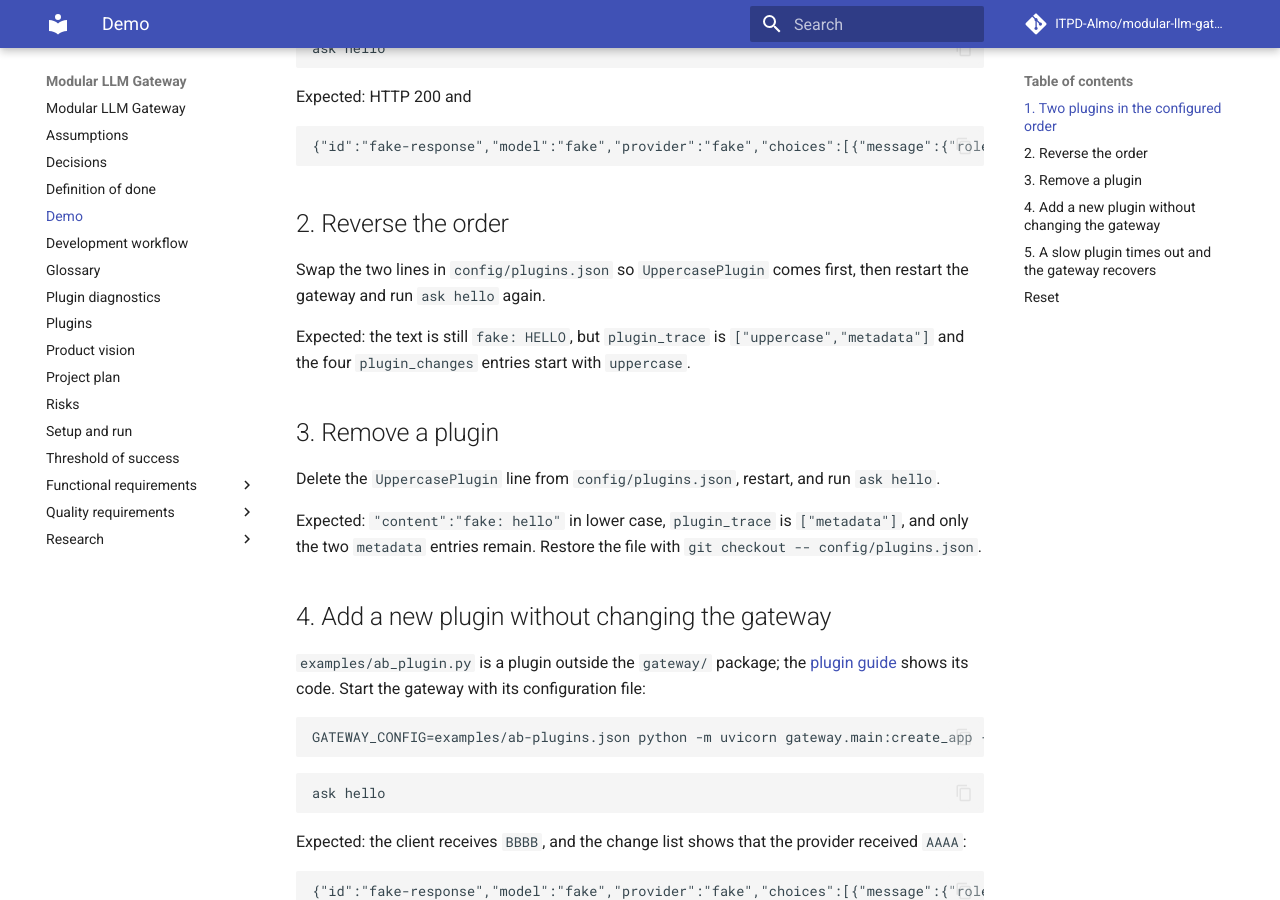
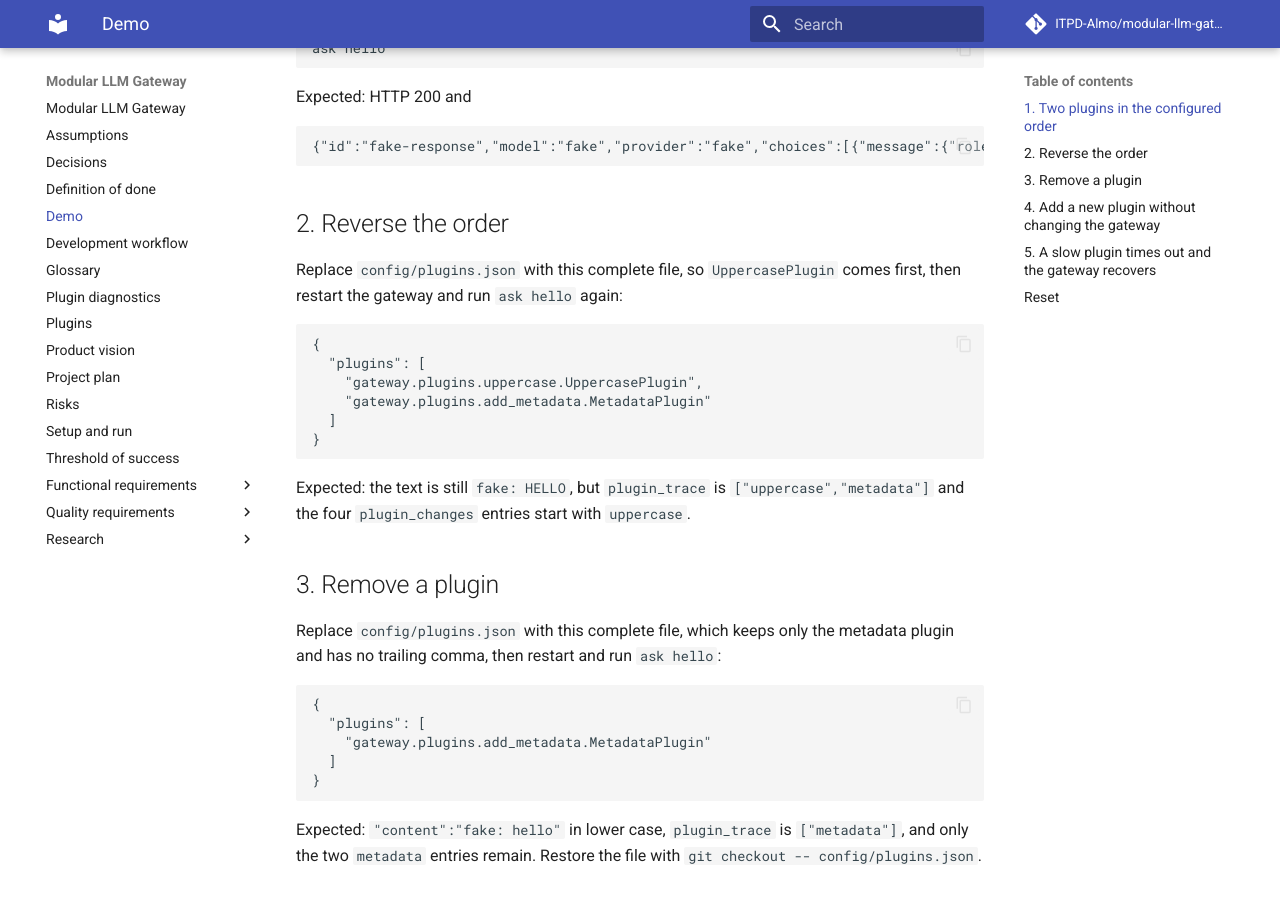
Before and after one commit to ITPD-Almo/modular-llm-gateway, an MkDocs documentation site: the page built from docs/demo.md, in a window 1280 px wide and 900 px high, scrolled down 591 px. Built offline with MkDocs 1.6.1 and Material for MkDocs 9.7.7, drawn with Linux system fonts in a browser that asks for light colours; comment, search, counter and statistics services are not loaded.

Commit message:
Show complete demo configurations and scope request-ID events
Steps 2 and 3 now give whole valid plugins.json files instead of line
edits that leave a misplaced or trailing comma. The plugin guide states
that a 422 carries a generated X-Request-ID but starts no worker and
writes no hook events; validated requests share that ID with their
lifecycle events.

````diff
--- a/docs/demo.md
+++ b/docs/demo.md
@@ -28,13 +28,30 @@ Expected: HTTP 200 and
 
 ## 2. Reverse the order
 
-Swap the two lines in `config/plugins.json` so `UppercasePlugin` comes first, then restart the gateway and run `ask hello` again.
+Replace `config/plugins.json` with this complete file, so `UppercasePlugin` comes first, then restart the gateway and run `ask hello` again:
+
+```json
+{
+  "plugins": [
+    "gateway.plugins.uppercase.UppercasePlugin",
+    "gateway.plugins.add_metadata.MetadataPlugin"
+  ]
+}
+```
 
 Expected: the text is still `fake: HELLO`, but `plugin_trace` is `["uppercase","metadata"]` and the four `plugin_changes` entries start with `uppercase`.
 
 ## 3. Remove a plugin
 
-Delete the `UppercasePlugin` line from `config/plugins.json`, restart, and run `ask hello`.
+Replace `config/plugins.json` with this complete file, which keeps only the metadata plugin and has no trailing comma, then restart and run `ask hello`:
+
+```json
+{
+  "plugins": [
+    "gateway.plugins.add_metadata.MetadataPlugin"
+  ]
+}
+```
 
 Expected: `"content":"fake: hello"` in lower case, `plugin_trace` is `["metadata"]`, and only the two `metadata` entries remain. Restore the file with `git checkout -- config/plugins.json`.
 
````
Also changed, not shown: docs/plugins.md (+2 -2 lines).
